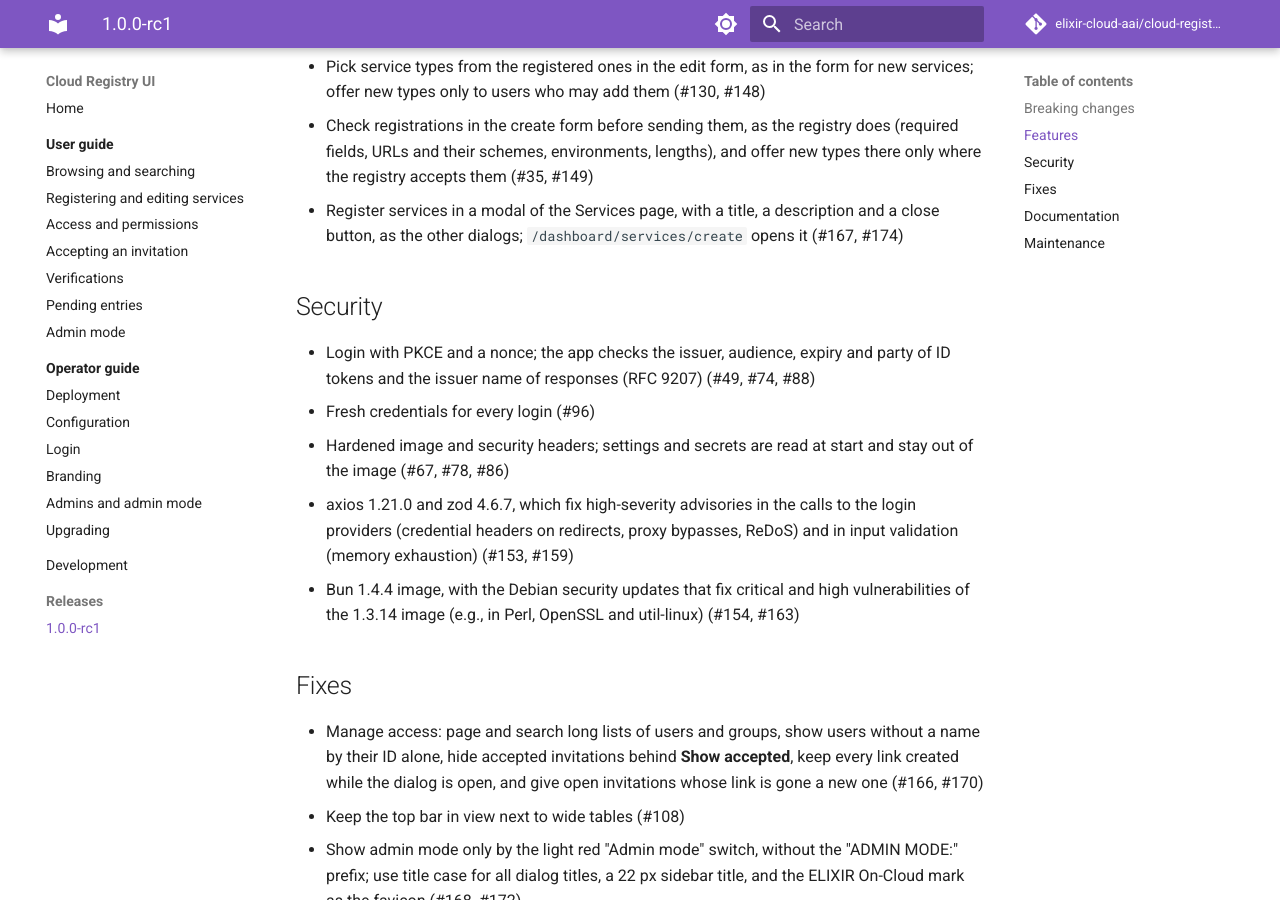
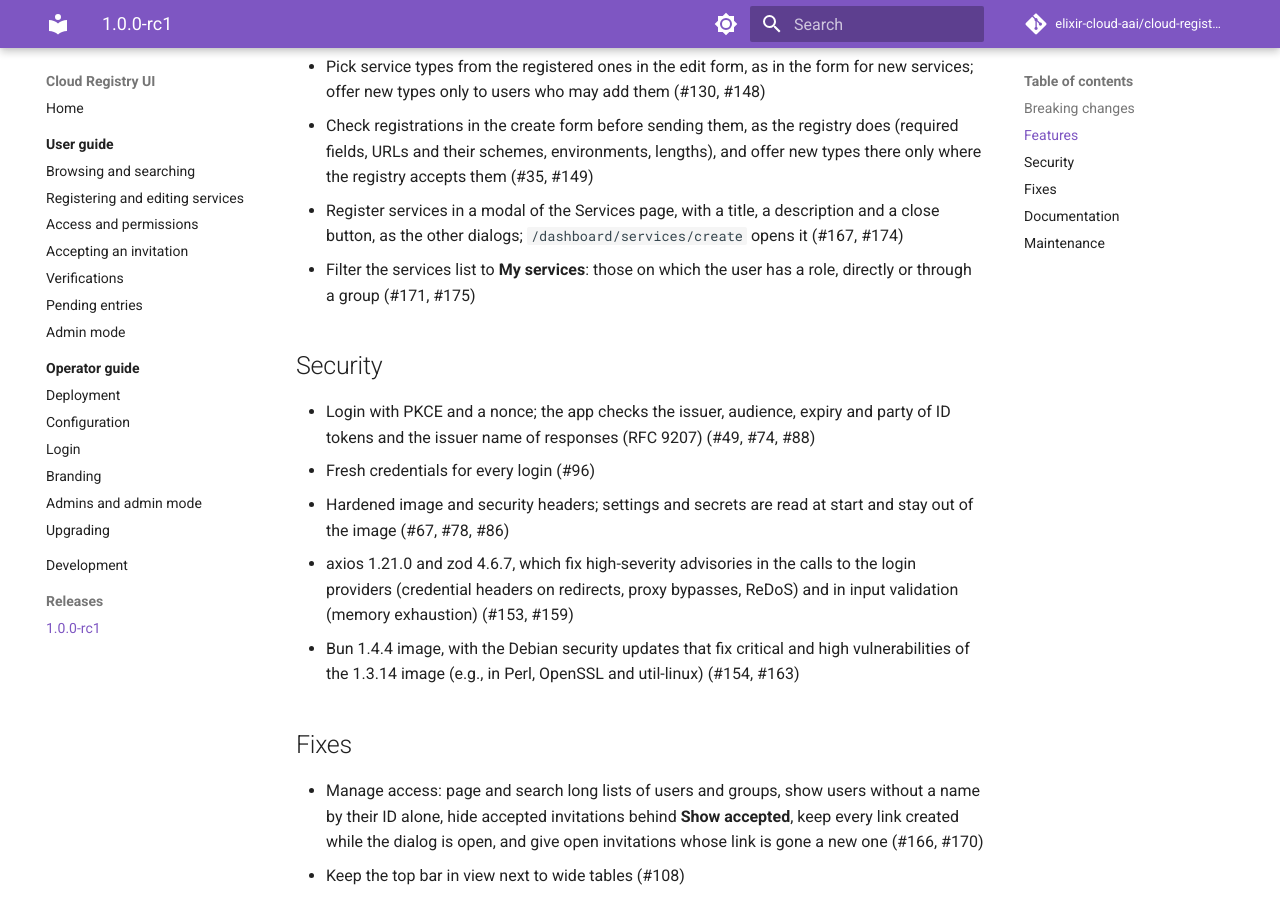
Before and after one commit to elixir-cloud-aai/cloud-registry-ui, an MkDocs documentation site: the page built from docs/releases/1.0.0-rc1.md, in a window 1280 px wide and 900 px high, scrolled down 1274 px. Built offline with MkDocs 1.6.1 and Material for MkDocs 9.7.7, drawn with Linux system fonts in a browser that asks for light colours; comment, search, counter and statistics services are not loaded.

Commit message:
docs: add the my-services filter to release notes
Refs #171

Co-Authored-By: Claude Opus 5.5 <noreply@anthropic.com>
Claude-Session: https://claude.ai/code/session_011FSoqMUX3EU35poH13xMgG

```diff
--- a/docs/releases/1.0.0-rc1.md
+++ b/docs/releases/1.0.0-rc1.md
@@ -58,6 +58,8 @@ unreleased versions, and the [user guide](../user-guide/index.md) to use it.
 - Register services in a modal of the Services page, with a title, a
   description and a close button, as the other dialogs;
   `/dashboard/services/create` opens it (#167, #174)
+- Filter the services list to **My services**: those on which the user has
+  a role, directly or through a group (#171, #175)
 
 ## Security
 
```
